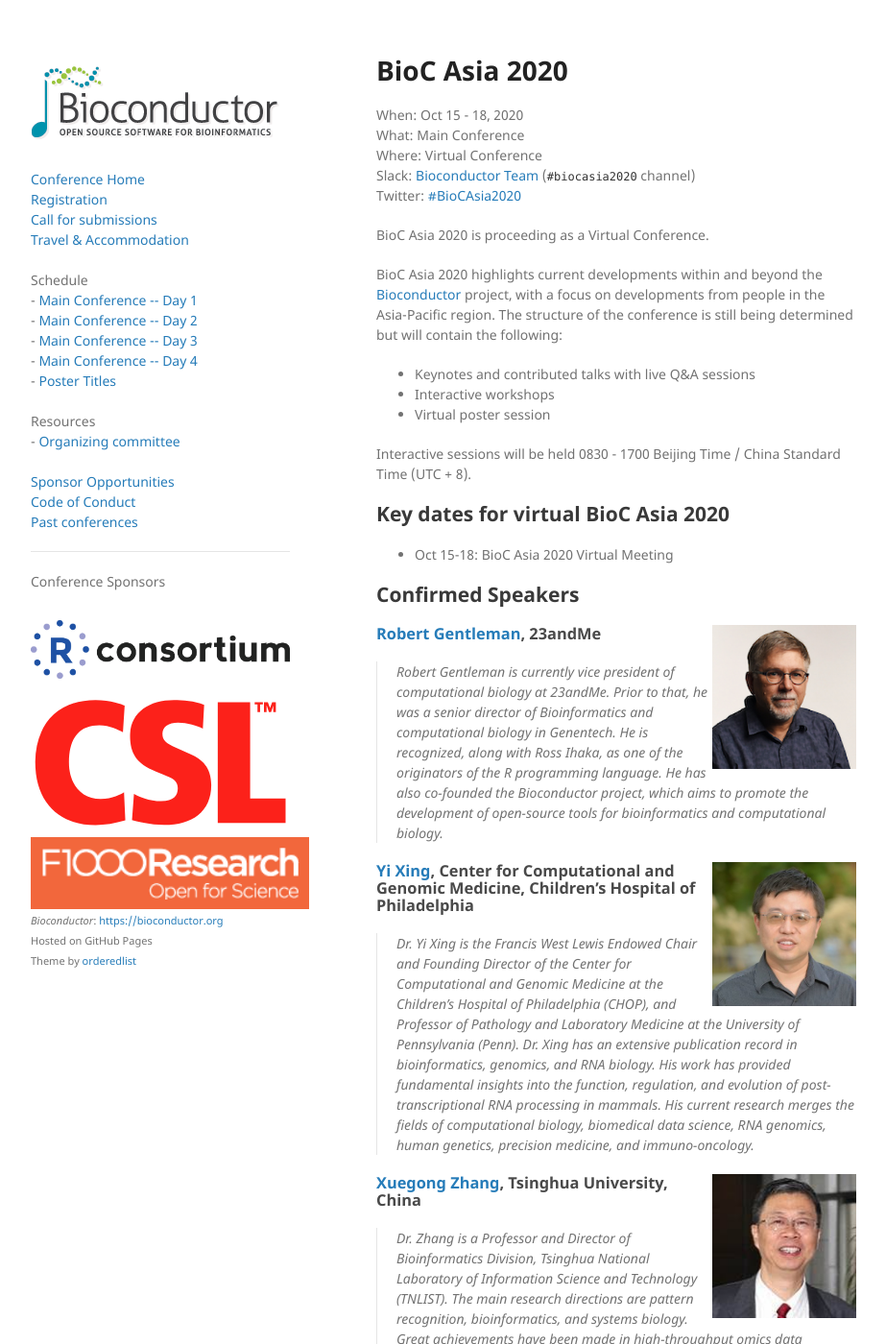
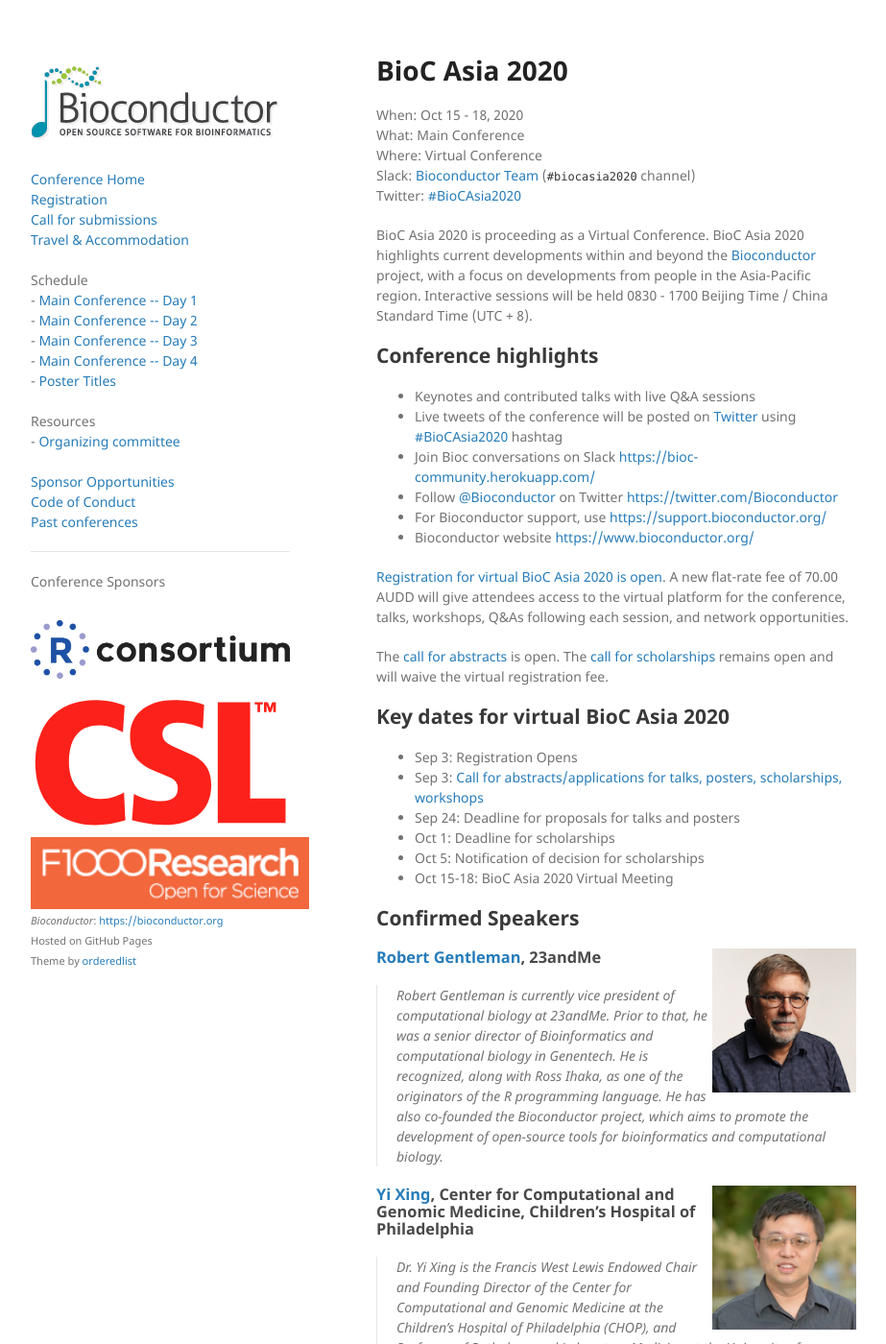
Before and after one commit to Bioconductor/BiocAsia2020, a Jekyll site: the page built from docs/index.md, in a window 1280 px wide and 1400 px high. Shown: the whole window at 96% size, without its empty margins (178-1101 px from the left). Built offline with Jekyll 4.4.1, drawn with Linux system fonts in a browser that asks for light colours.

Commit message:
Update index.md
- Add conference highlights
- Update key dates

```diff
--- a/docs/index.md
+++ b/docs/index.md
@@ -50,22 +50,40 @@ speakers:
 {% include header.md %}
 
 BioC Asia 2020 is proceeding as a Virtual Conference.
-
-BioC Asia 2020 highlights current developments within and beyond
-the [Bioconductor](https://www.bioconductor.org) project, with a focus on
-developments from people in the Asia-Pacific region.
-The structure of the conference is still being determined but will contain the
-following:
-
-- Keynotes and contributed talks with live Q&A sessions
-- Interactive workshops
-- Virtual poster session
-
+BioC Asia 2020 highlights current developments within and beyond the [Bioconductor](https://www.bioconductor.org) project, with a focus on developments from people in the Asia-Pacific region.
 Interactive sessions will be held 0830 - 1700 Beijing Time / China Standard
 Time (UTC + 8).
 
+## Conference highlights
+
+<!-- * [Workshop materials](./workshops.md) are available
+* Posters and Slides are available on the [Bioconductor F1000 Bioc2020 portal](https://f1000research.com/gateways/bioconductor/bioc2020)
+* Videos of talks will be posted on the [Bioconductor YouTube channel](https://www.youtube.com/user/bioconductor) after the conference ([in progress](https://www.youtube.com/watch?v=8MojYYkuLcM&list=PLdl4u5ZRDMQSENJBo6k_wcA27gtydm-bz))
+* Contact Us: [workshop@bioconductor.org](mailto:workshop@bioconductor.org)
+* Technical Support for BioC2020: [virtual@conferencedirect.com](mailto:virtual@conferencedirect.com) -->
+* Keynotes and contributed talks with live Q&A sessions
+* Live tweets of the conference will be posted on [Twitter](https://twitter.com/hashtag/biocasia2020) using [#BioCAsia2020](https://twitter.com/hashtag/BioCAsia2020) hashtag
+* Join Bioc conversations on Slack [https://bioc-community.herokuapp.com/](https://bioc-community.herokuapp.com/)
+* Follow [@Bioconductor](https://twitter.com/Bioconductor) on Twitter [https://twitter.com/Bioconductor](https://twitter.com/Bioconductor)
+* For Bioconductor support, use [https://support.bioconductor.org/](https://support.bioconductor.org/)
+* Bioconductor website [https://www.bioconductor.org/](https://www.bioconductor.org/)
+
+[Registration for virtual BioC Asia 2020 is open](https://biocasia2020.eventbrite.com.au).
+A new flat-rate fee of 70.00 AUDD will give attendees access to the virtual platform for the conference, talks, workshops, Q&As following each session, and network opportunities.
+
+The [call for abstracts](./call-for-abstracts.md) is open.
+The [call for scholarships](./scholarships.md) remains open and will waive the virtual registration fee.
+
+<!-- Conference flyer [#1](images/flyers/BioC2020Flyerlandscape_lg.pdf), [#2](images/flyers/BioC2020FlyerPortrait.pdf) -->
+
+
 ## Key dates for virtual BioC Asia 2020
 
+- Sep 3: Registration Opens
+- Sep 3: [Call for abstracts/applications for talks, posters, scholarships, workshops](./call-for-abstracts.md)
+- Sep 24: Deadline for proposals for talks and posters
+- Oct 1: Deadline for scholarships
+- Oct 5: Notification of decision for scholarships
 - Oct 15-18: BioC Asia 2020 Virtual Meeting
 
 ## Confirmed Speakers
```
